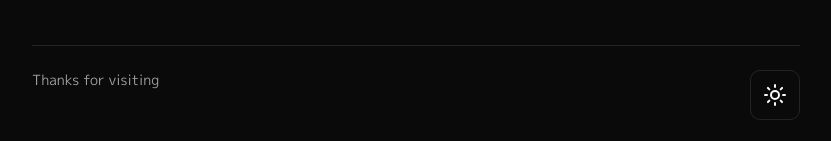
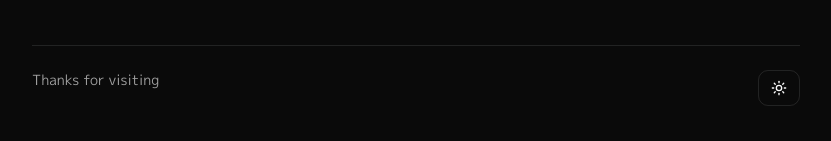
Before and after one commit to natemking/natemking.github.io, a Next.js app: page / in a window 1280 px wide. Shown: the part 2760-2901 px from the top of the page, without its empty margins (224-1055 px from the left). Built offline with nearby package versions, Linux system fonts and the light colour scheme.

Commit message:
feat: converted html button to shadcn button

```diff
--- a/src/app/page.tsx
+++ b/src/app/page.tsx
@@ -8,6 +8,7 @@ import { Nav } from '@/components/Nav';
 import { Badge } from '@/components/shadcn/badge';
 import { emailAddress, focusBadges, pageSections, selectedWork, socials } from '@/lib/constants';
 import type { SocialSites } from '@/lib/types';
+import { Button } from '@/components/shadcn/button';
 
 const currentYear = new Date().getFullYear();
 
@@ -338,9 +339,11 @@ export default function Home(): React.JSX.Element {
                         </div>
 
                         <div className='space-y-6 sm:space-y-8'>
-                            <div className='font-mono text-sm text-muted-foreground'>FIND ME BEYOND</div>
+                            <div className='font-mono text-sm text-muted-foreground'>
+                                FIND ME BEYOND
+                            </div>
 
-                            <div className='grid gap-4 grid-cols-2'>
+                            <div className='grid grid-cols-2 gap-4'>
                                 {socials.map(({ handle, name, url }) => (
                                     <Link
                                         className='group rounded-lg border border-border p-4 transition-all duration-300 hover:border-muted-foreground/50 hover:shadow-sm'
@@ -368,18 +371,14 @@ export default function Home(): React.JSX.Element {
                         <p className='text-sm text-muted-foreground'>Thanks for visiting</p>
 
                         <div className='flex items-center gap-4'>
-                            <button
+                            <Button
                                 aria-label='Toggle theme'
-                                className='group rounded-lg border border-border p-3 transition-all hover:border-muted-foreground/50'
+                                className='cursor-pointer rounded-lg border border-border p-3 transition-all hover:border-muted-foreground/50'
                                 onClick={toggleTheme}
-                                type='button'
+                                variant='ghost'
                             >
-                                {isDark ? (
-                                    <SunIcon />
-                                ) : (
-                                    <MoonIcon />
-                                )}
-                            </button>
+                                {isDark ? <SunIcon /> : <MoonIcon />}
+                            </Button>
                         </div>
                     </div>
                 </footer>
```
